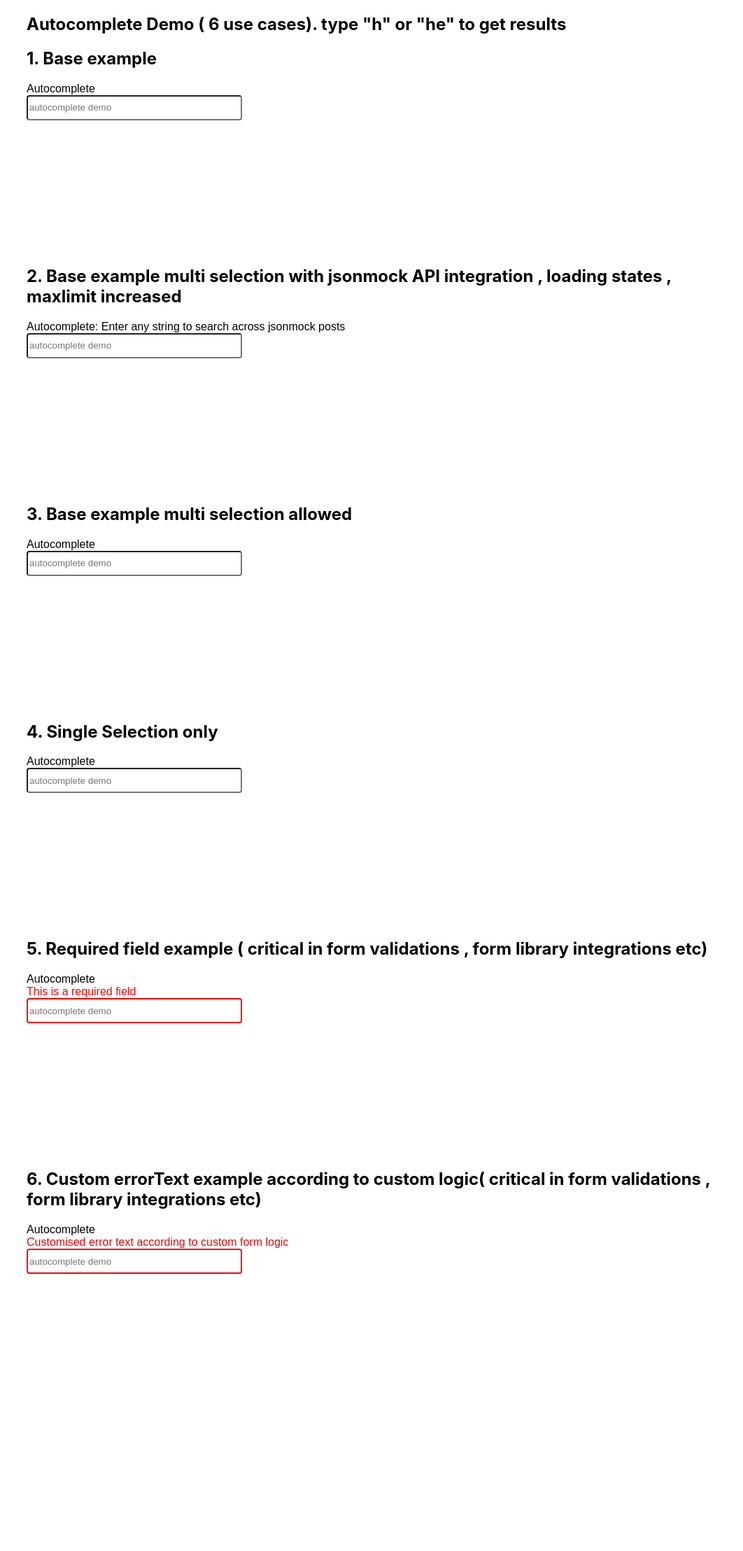
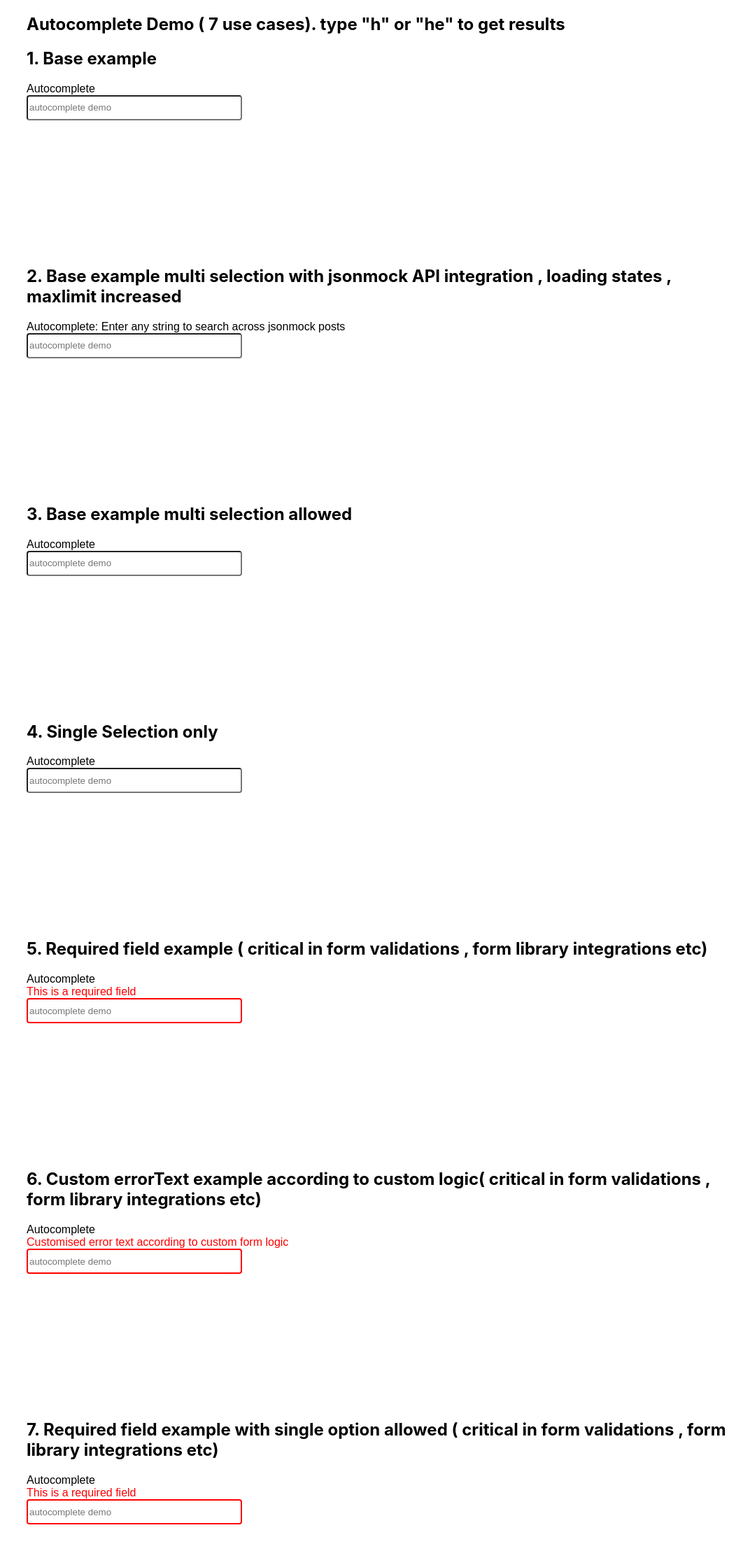
Before and after one commit to sktguha/deel, a React (Create React App) app: page / in a window 1280 px wide. Shown: the top 2216 px of the page at 70% size, without its empty margins (218-1280 px from the left). Built offline with nearby package versions, Linux system fonts and the light colour scheme.

Commit message:
add another use case: && git push

```diff
--- a/src/App.tsx
+++ b/src/App.tsx
@@ -5,7 +5,7 @@ import { Driver } from "./components/Driver";
 
 export default function App(){
   return <div className="main-container">
-    <h2>Autocomplete Demo ( 6 use cases). type "h" or "he" to get results</h2>
+    <h2>Autocomplete Demo ( 7 use cases). type "h" or "he" to get results</h2>
     <section>
       <h2>1. Base example</h2>
       <Driver />
@@ -30,6 +30,10 @@ export default function App(){
       <h2>6. Custom errorText example according to custom logic( critical in form validations , form library integrations etc)</h2>
       <Driver errorTextProp="Customised error text according to custom form logic"/>
     </section>
+    <section>
+      <h2>7. Required field example with single option allowed ( critical in form validations , form library integrations etc)</h2>
+      <Driver single required/>
+    </section>
   </div>
 
 }
```
